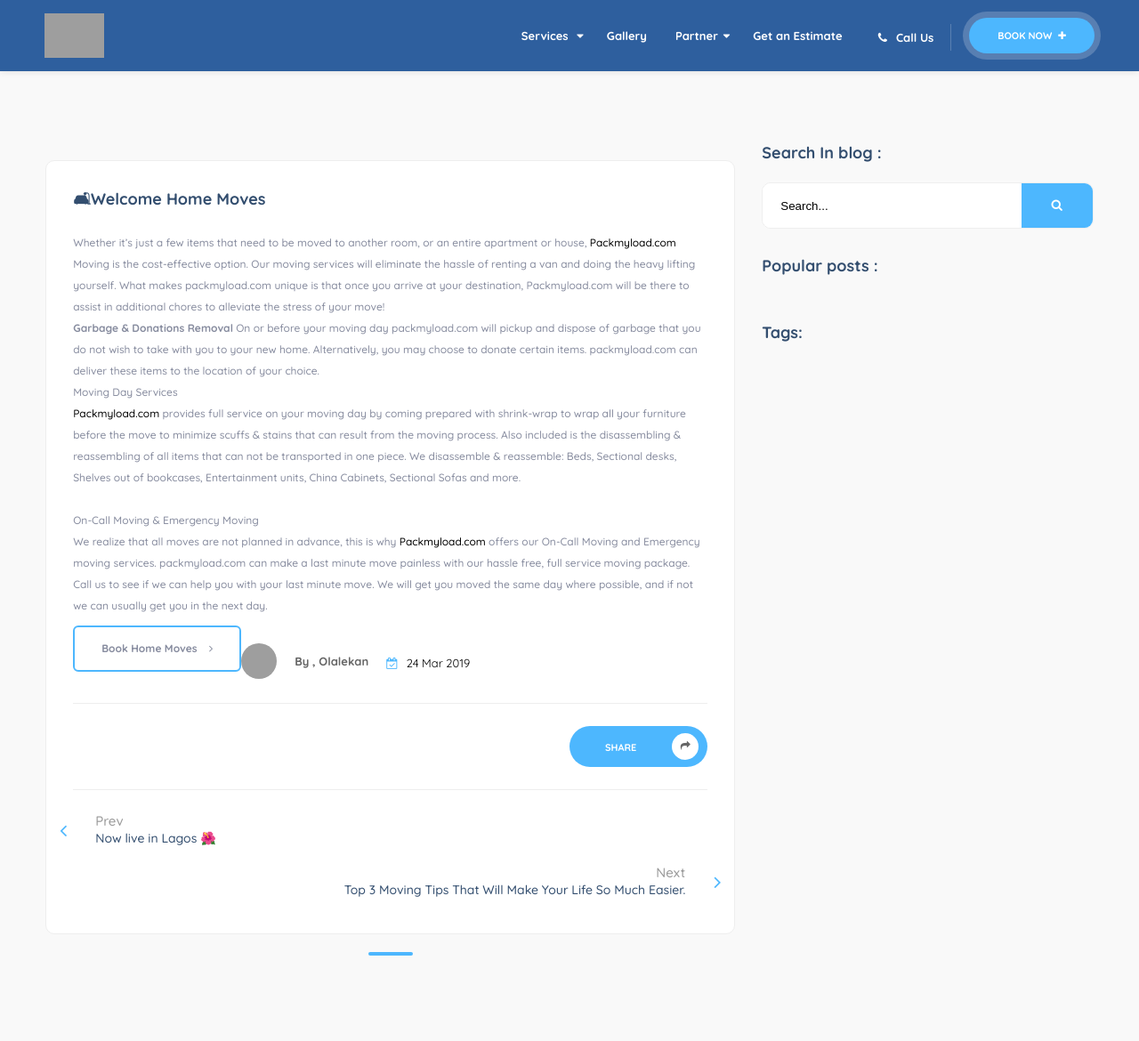
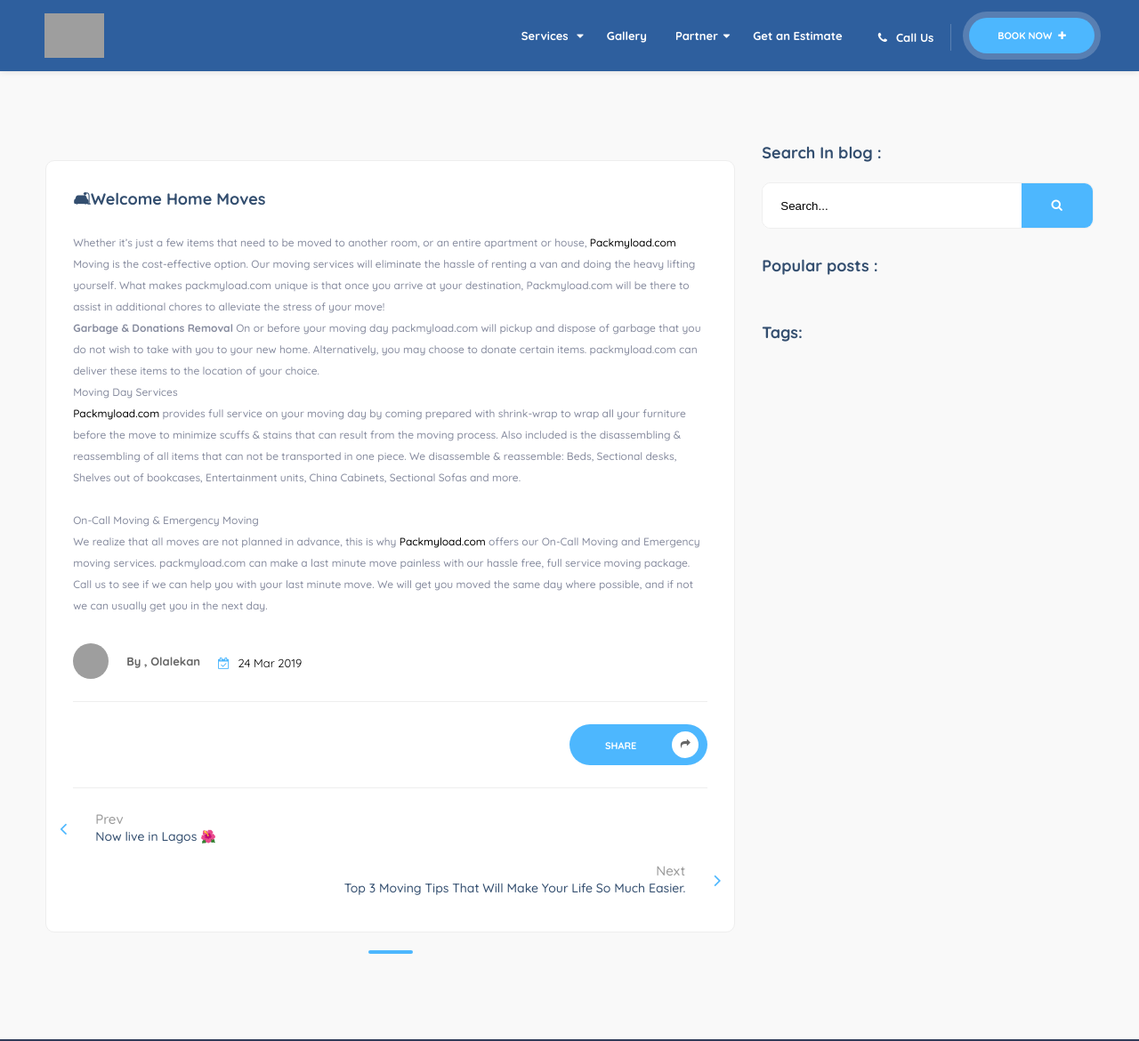
Before and after one commit to movingblog/Final, a Jekyll site: the page built from _posts/2019-03-24-🛋Welcome-Home-Moves.md, in a window 1280 px wide and 1170 px high. Shown: the whole window at 89% size. Built offline with Jekyll 4.4.1, drawn with Linux system fonts in a browser that asks for light colours; grey boxes are pictures that could not be loaded.

Commit message:
Update 2019-03-24-🛋Welcome-Home-Moves.md

```diff
--- a/_posts/2019-03-24-🛋Welcome-Home-Moves.md
+++ b/_posts/2019-03-24-🛋Welcome-Home-Moves.md
@@ -24,4 +24,3 @@
 <br/>
 Call us to see if we can help you with your last minute move. We will get you moved the same day where possible, and if not we can usually get you in the next day.
 <br/>
-<a href="https://www.packmyload.com/" class="btn transparent-btn float-btn">Book Home Moves <i class="fa fa-angle-right"></i></a>
```
